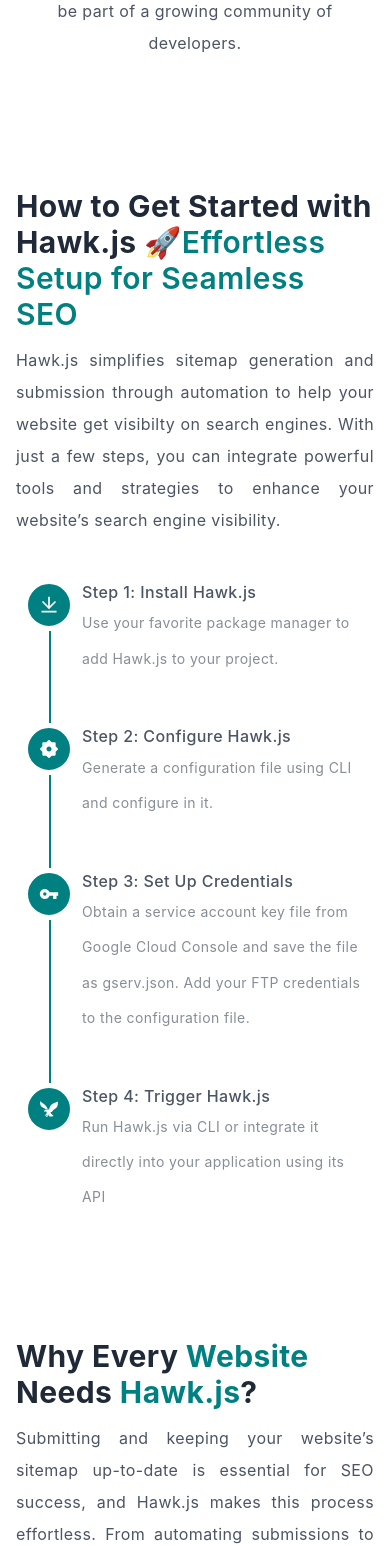
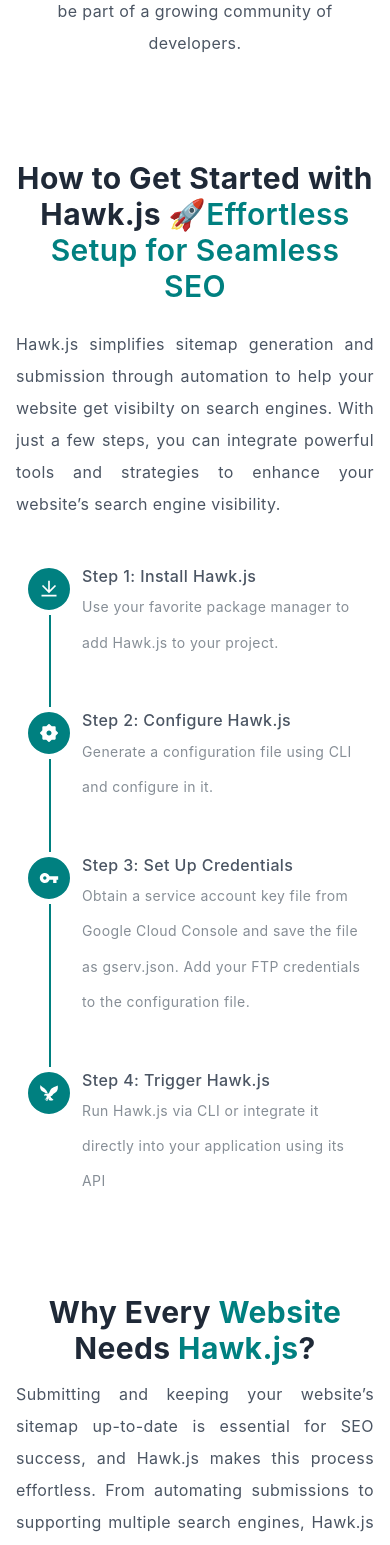
Before and after one commit to cresteem/Hawk.js-DocSite, a Next.js app: page / in a window 390 px wide. Shown: the part 3260-4805 px from the top of the page. Built offline with nearby package versions, Linux system fonts and the light colour scheme.

Commit message:
home page responsiveness done

```diff
--- a/components/home-utils/comparison-table.tsx
+++ b/components/home-utils/comparison-table.tsx
@@ -3,7 +3,7 @@
     <section className="py-5 leading-loose tracking-wide">
       <div className="max-w-screen-xl mx-auto px-4 text-gray-600 md:px-8">
         <div className="relative z-10 max-w-2xl mx-auto sm:text-center">
-          <h3 className="text-gray-800 text-3xl font-bold sm:text-4xl">
+          <h3 className="text-gray-800 text-3xl font-bold sm:text-4xl text-center">
             Why Every <span className="text-primary">Website</span> Needs{" "}
             <span className="text-primary">Hawk.js</span>?
           </h3>
--- a/components/home-utils/how-it-works.tsx
+++ b/components/home-utils/how-it-works.tsx
@@ -4,16 +4,16 @@
 
 export default function HowItWorks() {
   return (
-    <section className="py-14 leading-loose tracking-wide">
+    <section className="py-7 leading-loose tracking-wide">
       <div className="max-w-screen-xl mx-auto px-4 text-gray-600 md:px-8">
         <div className="relative max-w-2xl mx-auto sm:text-center">
-          <h3 className="text-gray-800 text-3xl font-bold sm:text-4xl">
+          <h3 className="text-gray-800 text-3xl font-bold sm:text-4xl text-center">
             How to Get Started with Hawk.js 🚀
             <span className="text-primary font-semibold">
               Effortless Setup for Seamless SEO
             </span>
           </h3>
-          <p className="mt-3 text-justify">
+          <p className="mt-6 text-justify">
             Hawk.js simplifies sitemap generation and submission through
             automation to help your website get visibilty on search engines.
             With just a few steps, you can integrate powerful tools and
```
